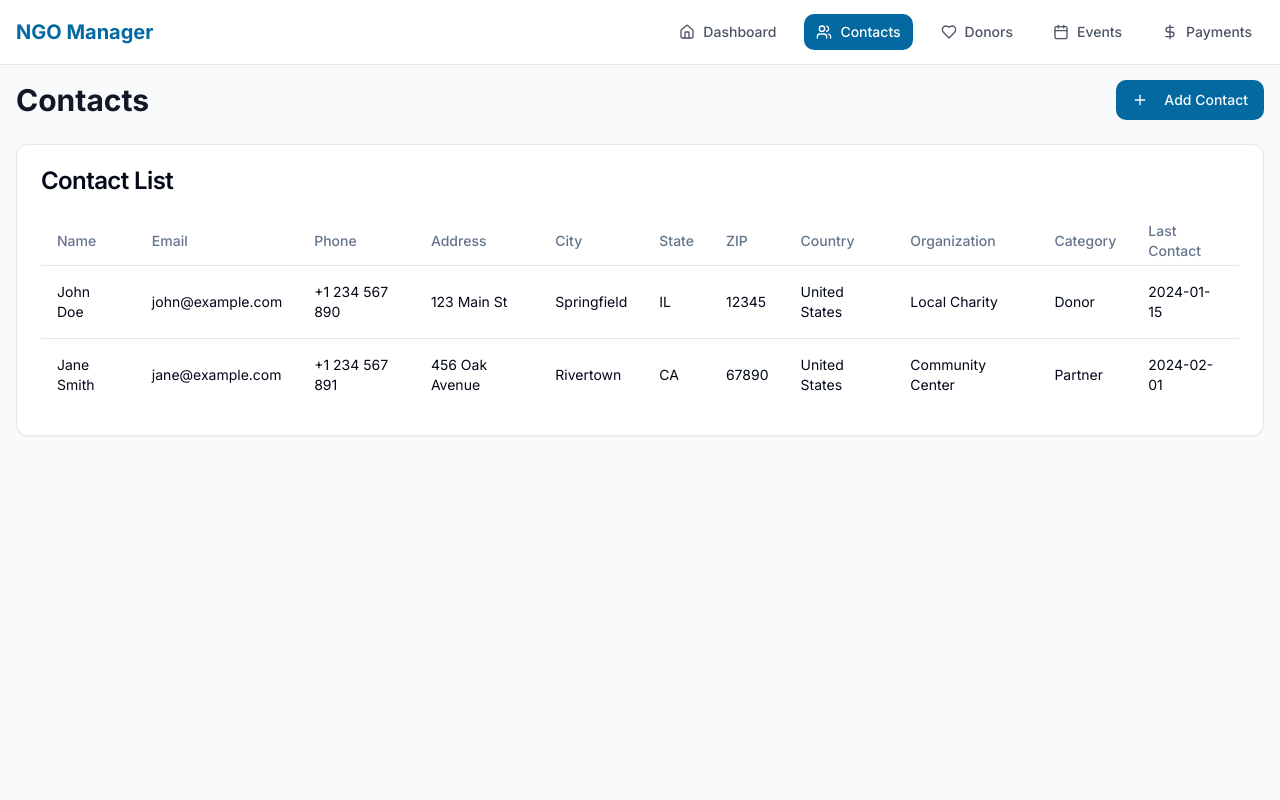
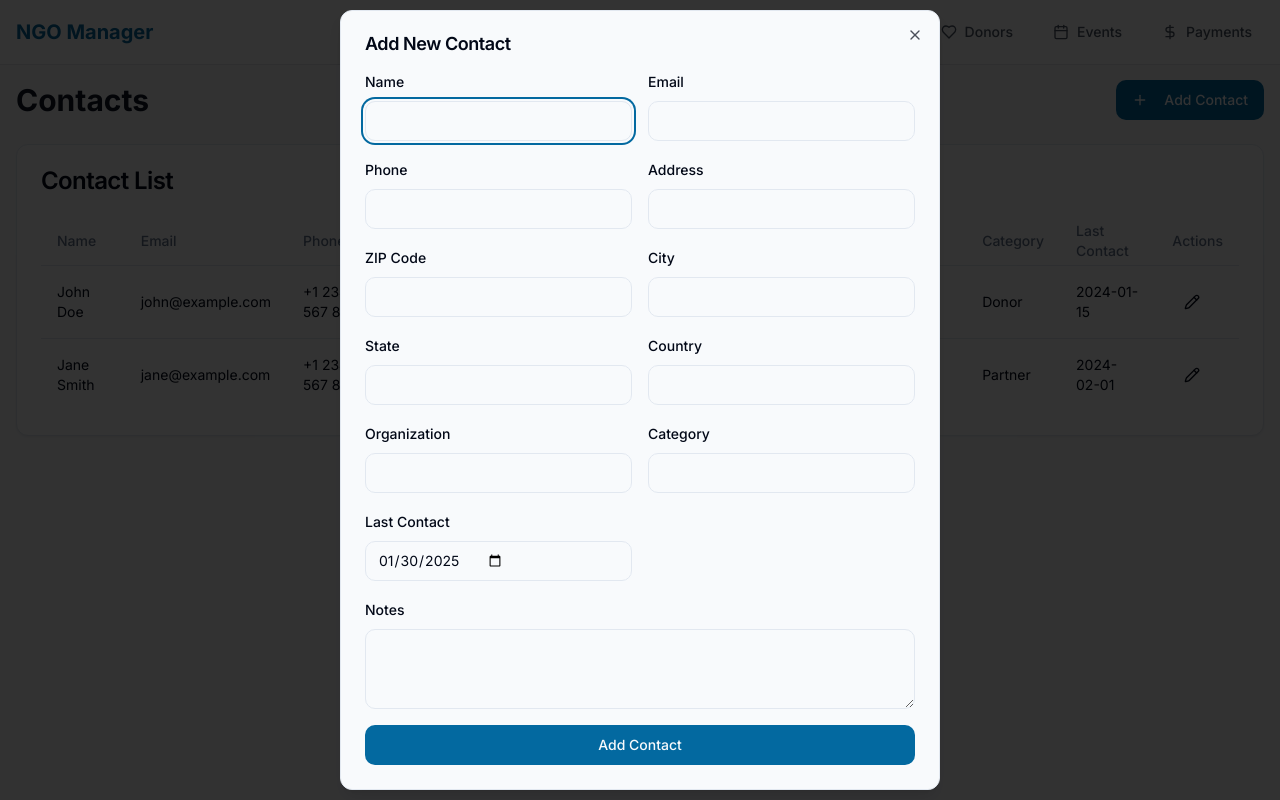
Before and after one commit to philippehensmans/ngo-connect-hub, a React (Vite) app: page /contacts in a window 1280 px wide. Both pictures are taken after a click on the button "Add Contact". Built offline with nearby package versions, Linux system fonts and the light colour scheme.

Commit message:
Make Contacts Editable
Implement functionality to allow editing of contact details in the Contacts page.
[skip gpt_engineer]

```diff
--- a/src/pages/Contacts.tsx
+++ b/src/pages/Contacts.tsx
@@ -1,12 +1,34 @@
 import { Card, CardContent, CardHeader, CardTitle } from "@/components/ui/card";
 import { Table, TableBody, TableCell, TableHead, TableHeader, TableRow } from "@/components/ui/table";
 import { Button } from "@/components/ui/button";
-import { Plus } from "lucide-react";
+import { Dialog, DialogContent, DialogHeader, DialogTitle, DialogTrigger } from "@/components/ui/dialog";
+import { Form, FormControl, FormField, FormItem, FormLabel, FormMessage } from "@/components/ui/form";
+import { Input } from "@/components/ui/input";
+import { Textarea } from "@/components/ui/textarea";
+import { Plus, Pencil } from "lucide-react";
+import { useForm } from "react-hook-form";
+import { useState } from "react";
 import Navbar from "@/components/Navbar";
+
+interface Contact {
+  id: number;
+  name: string;
+  email: string;
+  phone: string;
+  address: string;
+  zipCode: string;
+  city: string;
+  state: string;
+  country: string;
+  organization: string;
+  notes: string;
+  category: string;
+  lastContact: string;
+}
 
 const Contacts = () => {
   // This is a placeholder implementation - we'll add real data management later
-  const contacts = [
+  const [contacts, setContacts] = useState<Contact[]>([
     {
       id: 1,
       name: "John Doe",
@@ -37,7 +59,45 @@ const Contacts = () => {
       category: "Partner",
       lastContact: "2024-02-01"
     },
-  ];
+  ]);
+
+  const [editingContact, setEditingContact] = useState<Contact | null>(null);
+  const [isDialogOpen, setIsDialogOpen] = useState(false);
+
+  const form = useForm<Contact>({
+    defaultValues: editingContact || {
+      id: 0,
+      name: "",
+      email: "",
+      phone: "",
+      address: "",
+      zipCode: "",
+      city: "",
+      state: "",
+      country: "",
+      organization: "",
+      notes: "",
+      category: "",
+      lastContact: new Date().toISOString().split('T')[0]
+    }
+  });
+
+  const handleEdit = (contact: Contact) => {
+    setEditingContact(contact);
+    form.reset(contact);
+    setIsDialogOpen(true);
+  };
+
+  const onSubmit = (data: Contact) => {
+    if (editingContact) {
+      setContacts(contacts.map(c => c.id === editingContact.id ? { ...data, id: editingContact.id } : c));
+    } else {
+      setContacts([...contacts, { ...data, id: contacts.length + 1 }]);
+    }
+    setIsDialogOpen(false);
+    setEditingContact(null);
+    form.reset();
+  };
 
   return (
     <div className="min-h-screen bg-gray-50">
@@ -45,10 +105,201 @@ const Contacts = () => {
       <main className="container mx-auto px-4 pt-20">
         <div className="flex justify-between items-center mb-6">
           <h1 className="text-3xl font-bold text-gray-900">Contacts</h1>
-          <Button>
-            <Plus className="w-4 h-4 mr-2" />
-            Add Contact
-          </Button>
+          <Dialog open={isDialogOpen} onOpenChange={setIsDialogOpen}>
+            <DialogTrigger asChild>
+              <Button onClick={() => {
+                setEditingContact(null);
+                form.reset({
+                  id: 0,
+                  name: "",
+                  email: "",
+                  phone: "",
+                  address: "",
+                  zipCode: "",
+                  city: "",
+                  state: "",
+                  country: "",
+                  organization: "",
+                  notes: "",
+                  category: "",
+                  lastContact: new Date().toISOString().split('T')[0]
+                });
+              }}>
+                <Plus className="w-4 h-4 mr-2" />
+                Add Contact
+              </Button>
+            </DialogTrigger>
+            <DialogContent className="sm:max-w-[600px]">
+              <DialogHeader>
+                <DialogTitle>{editingContact ? 'Edit Contact' : 'Add New Contact'}</DialogTitle>
+              </DialogHeader>
+              <Form {...form}>
+                <form onSubmit={form.handleSubmit(onSubmit)} className="space-y-4">
+                  <div className="grid grid-cols-2 gap-4">
+                    <FormField
+                      control={form.control}
+                      name="name"
+                      render={({ field }) => (
+                        <FormItem>
+                          <FormLabel>Name</FormLabel>
+                          <FormControl>
+                            <Input {...field} />
+                          </FormControl>
+                          <FormMessage />
+                        </FormItem>
+                      )}
+                    />
+                    <FormField
+                      control={form.control}
+                      name="email"
+                      render={({ field }) => (
+                        <FormItem>
+                          <FormLabel>Email</FormLabel>
+                          <FormControl>
+                            <Input type="email" {...field} />
+                          </FormControl>
+                          <FormMessage />
+                        </FormItem>
+                      )}
+                    />
+                    <FormField
+                      control={form.control}
+                      name="phone"
+                      render={({ field }) => (
+                        <FormItem>
+                          <FormLabel>Phone</FormLabel>
+                          <FormControl>
+                            <Input {...field} />
+                          </FormControl>
+                          <FormMessage />
+                        </FormItem>
+                      )}
+                    />
+                    <FormField
+                      control={form.control}
+                      name="address"
+                      render={({ field }) => (
+                        <FormItem>
+                          <FormLabel>Address</FormLabel>
+                          <FormControl>
+                            <Input {...field} />
+                          </FormControl>
+                          <FormMessage />
+                        </FormItem>
+                      )}
+                    />
+                    <FormField
+                      control={form.control}
+                      name="zipCode"
+                      render={({ field }) => (
+                        <FormItem>
+                          <FormLabel>ZIP Code</FormLabel>
+                          <FormControl>
+                            <Input {...field} />
+                          </FormControl>
+                          <FormMessage />
+                        </FormItem>
+                      )}
+                    />
+                    <FormField
+                      control={form.control}
+                      name="city"
+                      render={({ field }) => (
+                        <FormItem>
+                          <FormLabel>City</FormLabel>
+                          <FormControl>
+                            <Input {...field} />
+                          </FormControl>
+                          <FormMessage />
+                        </FormItem>
+                      )}
+                    />
+                    <FormField
+                      control={form.control}
+                      name="state"
+                      render={({ field }) => (
+                        <FormItem>
+                          <FormLabel>State</FormLabel>
+                          <FormControl>
+                            <Input {...field} />
+                          </FormControl>
+                          <FormMessage />
+                        </FormItem>
+                      )}
+                    />
+                    <FormField
+                      control={form.control}
+                      name="country"
+                      render={({ field }) => (
+                        <FormItem>
+                          <FormLabel>Country</FormLabel>
+                          <FormControl>
+                            <Input {...field} />
+                          </FormControl>
+                          <FormMessage />
+                        </FormItem>
+                      )}
+                    />
+                    <FormField
+                      control={form.control}
+                      name="organization"
+                      render={({ field }) => (
+                        <FormItem>
+                          <FormLabel>Organization</FormLabel>
+                          <FormControl>
+                            <Input {...field} />
+                          </FormControl>
+                          <FormMessage />
+                        </FormItem>
+                      )}
+                    />
+                    <FormField
+                      control={form.control}
+                      name="category"
+                      render={({ field }) => (
+                        <FormItem>
+                          <FormLabel>Category</FormLabel>
+                          <FormControl>
+                            <Input {...field} />
+                          </FormControl>
+                          <FormMessage />
+                        </FormItem>
+                      )}
+                    />
+                    <FormField
+                      control={form.control}
+                      name="lastContact"
+                      render={({ field }) => (
+                        <FormItem>
+                          <FormLabel>Last Contact</FormLabel>
+                          <FormControl>
+                            <Input type="date" {...field} />
+                          </FormControl>
+                          <FormMessage />
+                        </FormItem>
+                      )}
+                    />
+                  </div>
+                  <FormField
+                    control={form.control}
+                    name="notes"
+                    render={({ field }) => (
+                      <FormItem>
+                        <FormLabel>Notes</FormLabel>
+                        <FormControl>
+                          <Textarea {...field} />
+                        </FormControl>
+                        <FormMessage />
+                      </FormItem>
+                    )}
+                  />
+                  <Button type="submit" className="w-full">
+                    {editingContact ? 'Save Changes' : 'Add Contact'}
+                  </Button>
+                </form>
+              </Form>
+            </DialogContent>
+          </Dialog>
         </div>
 
         <Card>
@@ -70,6 +321,7 @@ const Contacts = () => {
                   <TableHead>Organization</TableHead>
                   <TableHead>Category</TableHead>
                   <TableHead>Last Contact</TableHead>
+                  <TableHead>Actions</TableHead>
                 </TableRow>
               </TableHeader>
               <TableBody>
@@ -86,6 +338,11 @@ const Contacts = () => {
                     <TableCell>{contact.organization}</TableCell>
                     <TableCell>{contact.category}</TableCell>
                     <TableCell>{contact.lastContact}</TableCell>
+                    <TableCell>
+                      <Button variant="ghost" size="icon" onClick={() => handleEdit(contact)}>
+                        <Pencil className="h-4 w-4" />
+                      </Button>
+                    </TableCell>
                   </TableRow>
                 ))}
               </TableBody>
```
